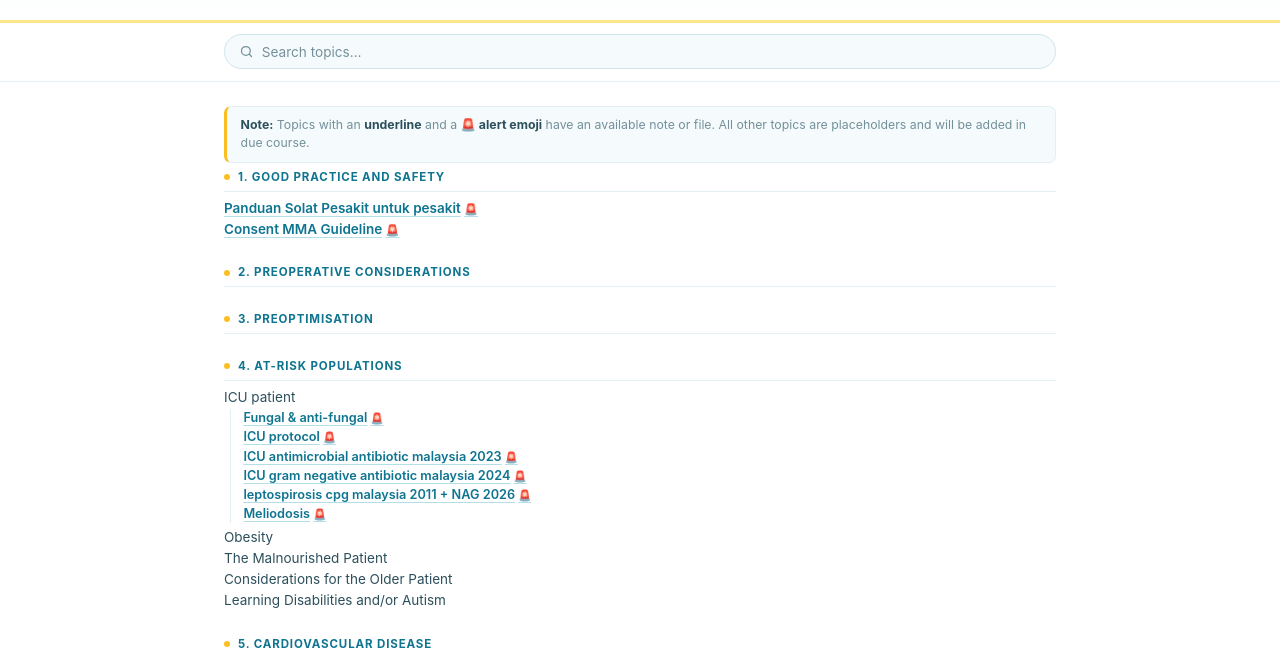
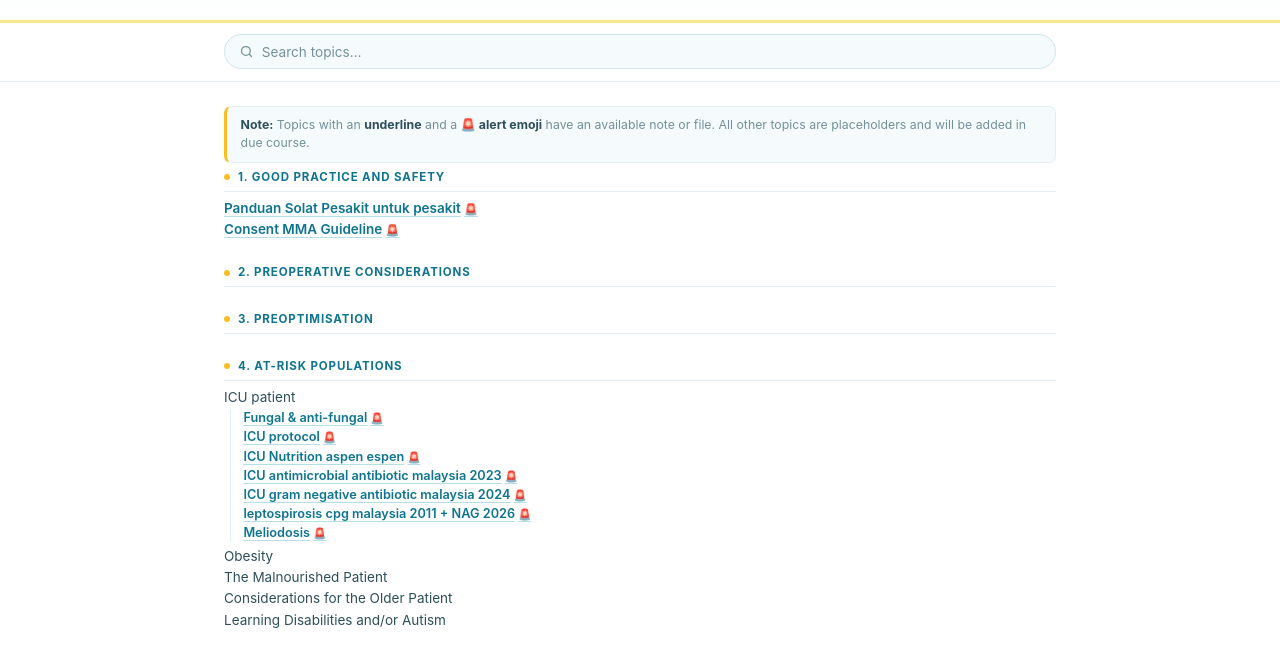
Before and after one commit to afifazzeri/anaes_note, a plain HTML site: page index.html in a window 1280 px wide. Shown: the part 108-760 px from the top of the page. Drawn offline with Linux system fonts and the light colour scheme.

Commit message:
Update index.html

```diff
--- a/index.html
+++ b/index.html
@@ -368,6 +368,7 @@
       <ul class="sub">
         <li><a href="icu_fungal/index.html" class="has-file">Fungal &amp; anti-fungal</a></li>
         <li><a href="icu_protocol_malaysia/index.html" class="has-file">ICU protocol</a></li>
+        <li><a href="icu_nutrition/index.html" class="has-file">ICU Nutrition aspen espen</a></li>
         <li><a href="icu_abx_2023/index.html" class="has-file">ICU antimicrobial antibiotic malaysia 2023</a></li>
         <li><a href="icu_gramnegative_2024/index.html" class="has-file">ICU gram negative antibiotic malaysia 2024</a></li>
         <li><a href="icu_leptospirosis_2011/index.html" class="has-file">leptospirosis cpg malaysia 2011 + NAG 2026</a></li>
```
